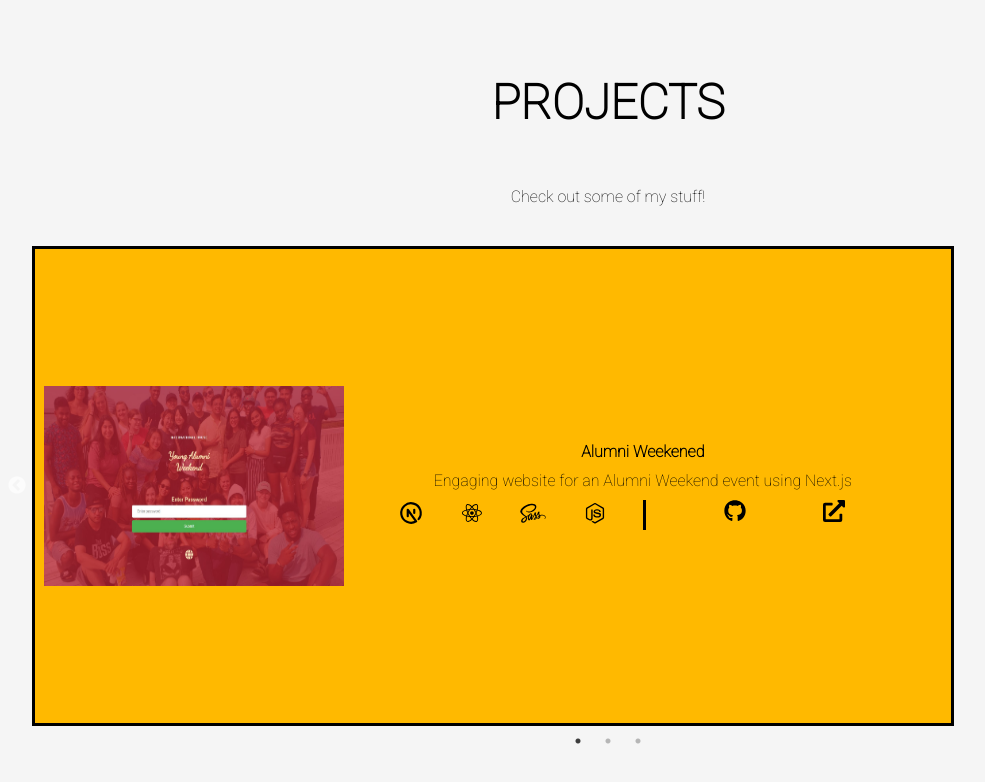
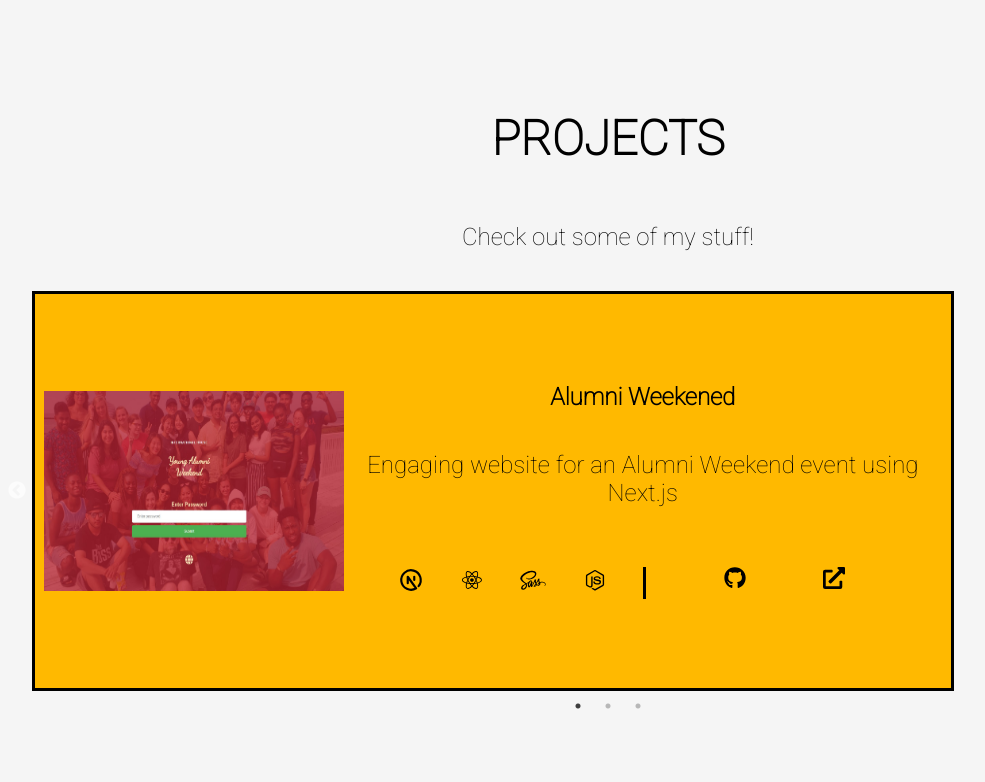
Before and after one commit to SushantChhetry/visual-portfolio, a Next.js app in the folder portfolio-app/: page /portfolio in a window 1280 px wide. Shown: the top 782 px of the page, without its empty margins (32-1017 px from the left). Built offline with nearby package versions, Linux system fonts and the light colour scheme.

Commit message:
Add: CSS media queries for portfolio page

```diff
--- a/portfolio-app/src/styles/globals.css
+++ b/portfolio-app/src/styles/globals.css
@@ -126,7 +126,7 @@ nav {
   gap: 5vh;
   padding: 5%;
   height: 100vh;
-  background:whitesmoke
+  background:whitesmoke;
 
 }
 
@@ -520,6 +520,11 @@ display: flex;
     text-decoration: none;
     width: 50%;
 }
+.icons-wrapper {
+  display: flex;
+  justify-content: space-evenly;
+  width: 100%;
+}
 
 
 /* MEDIA QUERIES */
@@ -534,20 +539,31 @@ display: flex;
     .slide {
       background: #ffb900;
       width: 80%;
-      height: 60vh;
+      height: 50vh;
       border: solid black;
       display: flex;
       justify-content: space-evenly;
       align-items: center;
       flex-direction: row;
+
+    }
+
+    .info{
+      font-size: 1.5rem;
+    }
+
+
+    .icons-wrapper{
+      margin-top: 50px;
+    }
+
+    .info > h4{
+      margin-bottom: 30px;
+    }
+
+    .portfolio-wrapper{
+        font-size: 1.5rem;
     }
 
 
 }
-
-
-.icons-wrapper{
-  display: flex;
-  justify-content: space-evenly;
-  width: 100%;
-}
```
